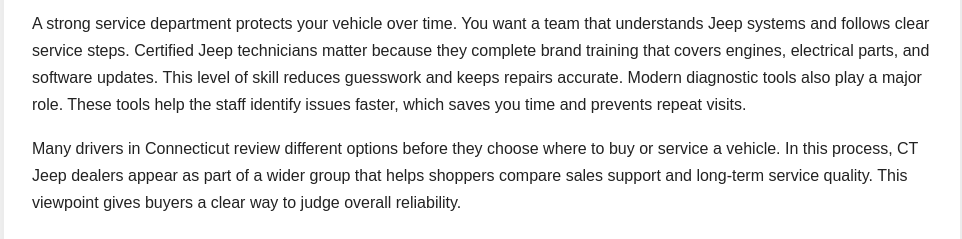
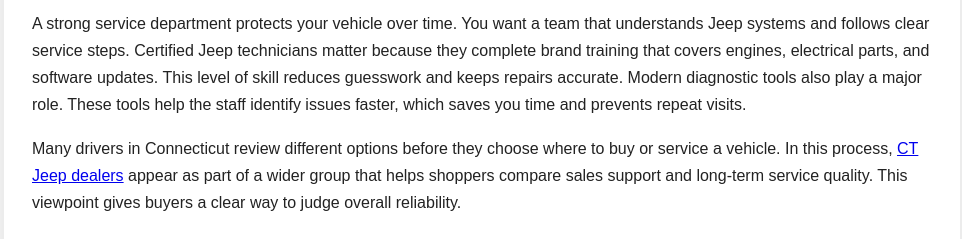
Before and after one commit to devorbit3/ct-jeep-dealers, a plain HTML site: page index.html in a window 1280 px wide. Shown: the part 1240-1479 px from the top of the page, without its empty margins (158-1120 px from the left). Drawn offline with Linux system fonts and the light colour scheme.

Commit message:
Update index.html

```diff
--- a/index.html
+++ b/index.html
@@ -86,7 +86,7 @@
 
     <p>A strong service department protects your vehicle over time. You want a team that understands Jeep systems and follows clear service steps. Certified Jeep technicians matter because they complete brand training that covers engines, electrical parts, and software updates. This level of skill reduces guesswork and keeps repairs accurate. Modern diagnostic tools also play a major role. These tools help the staff identify issues faster, which saves you time and prevents repeat visits.</p>
 
-    <p>Many drivers in Connecticut review different options before they choose where to buy or service a vehicle. In this process, CT Jeep dealers appear as part of a wider group that helps shoppers compare sales support and long-term service quality. This viewpoint gives buyers a clear way to judge overall reliability.</p>
+    <p>Many drivers in Connecticut review different options before they choose where to buy or service a vehicle. In this process, <a href="https://www.chryslerdodgejeepramfairfield.com/">CT Jeep dealers</a> appear as part of a wider group that helps shoppers compare sales support and long-term service quality. This viewpoint gives buyers a clear way to judge overall reliability.</p>
 
     <h2>Pricing Transparency and Warranty Considerations</h2>
 
```
